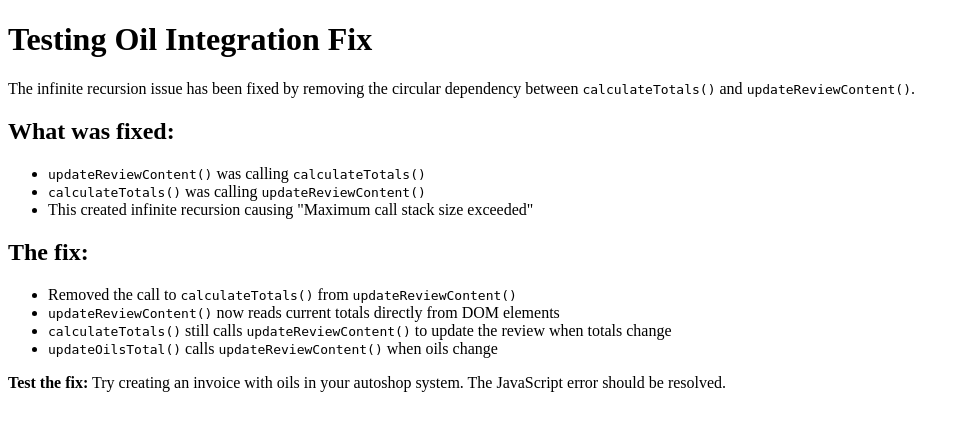
After one commit to ftrhpr/autoshop, a PHP site: page /test_fix.html in a window 1280 px wide. The commit adds this page. Shown: the top 431 px of the page, without its empty margins (0-969 px from the left). Run offline with PHP 8.4, Linux system fonts and the light colour scheme.

Commit message:
fix: resolve infinite recursion in invoice total calculations by updating review content directly from DOM

```diff
--- /dev/null
+++ b/test_fix.html
@@ -0,0 +1,27 @@
+<!DOCTYPE html>
+<html>
+<head>
+    <title>Test Oil Integration Fix</title>
+</head>
+<body>
+    <h1>Testing Oil Integration Fix</h1>
+    <p>The infinite recursion issue has been fixed by removing the circular dependency between <code>calculateTotals()</code> and <code>updateReviewContent()</code>.</p>
+
+    <h2>What was fixed:</h2>
+    <ul>
+        <li><code>updateReviewContent()</code> was calling <code>calculateTotals()</code></li>
+        <li><code>calculateTotals()</code> was calling <code>updateReviewContent()</code></li>
+        <li>This created infinite recursion causing "Maximum call stack size exceeded"</li>
+    </ul>
+
+    <h2>The fix:</h2>
+    <ul>
+        <li>Removed the call to <code>calculateTotals()</code> from <code>updateReviewContent()</code></li>
+        <li><code>updateReviewContent()</code> now reads current totals directly from DOM elements</li>
+        <li><code>calculateTotals()</code> still calls <code>updateReviewContent()</code> to update the review when totals change</li>
+        <li><code>updateOilsTotal()</code> calls <code>updateReviewContent()</code> when oils change</li>
+    </ul>
+
+    <p><strong>Test the fix:</strong> Try creating an invoice with oils in your autoshop system. The JavaScript error should be resolved.</p>
+</body>
+</html>
```
Also changed, not shown: index.php (+7 -4 lines).
